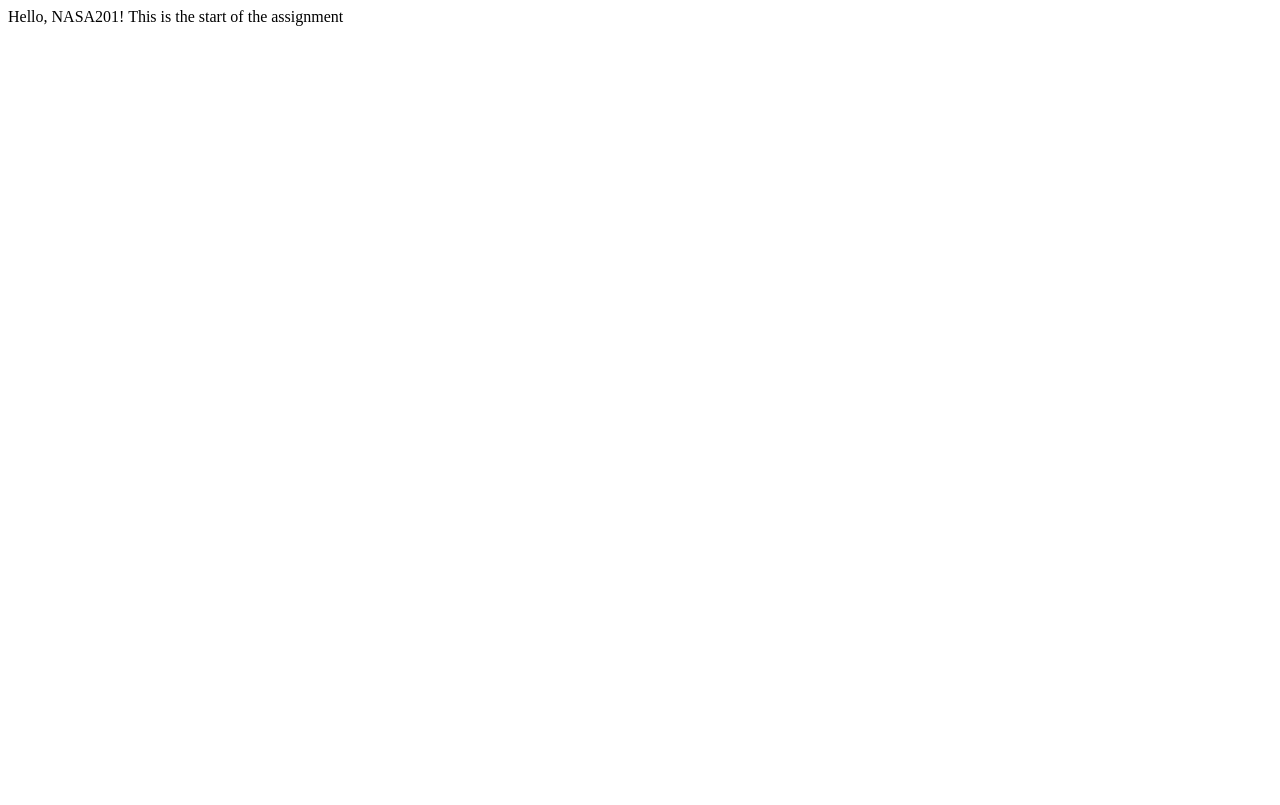
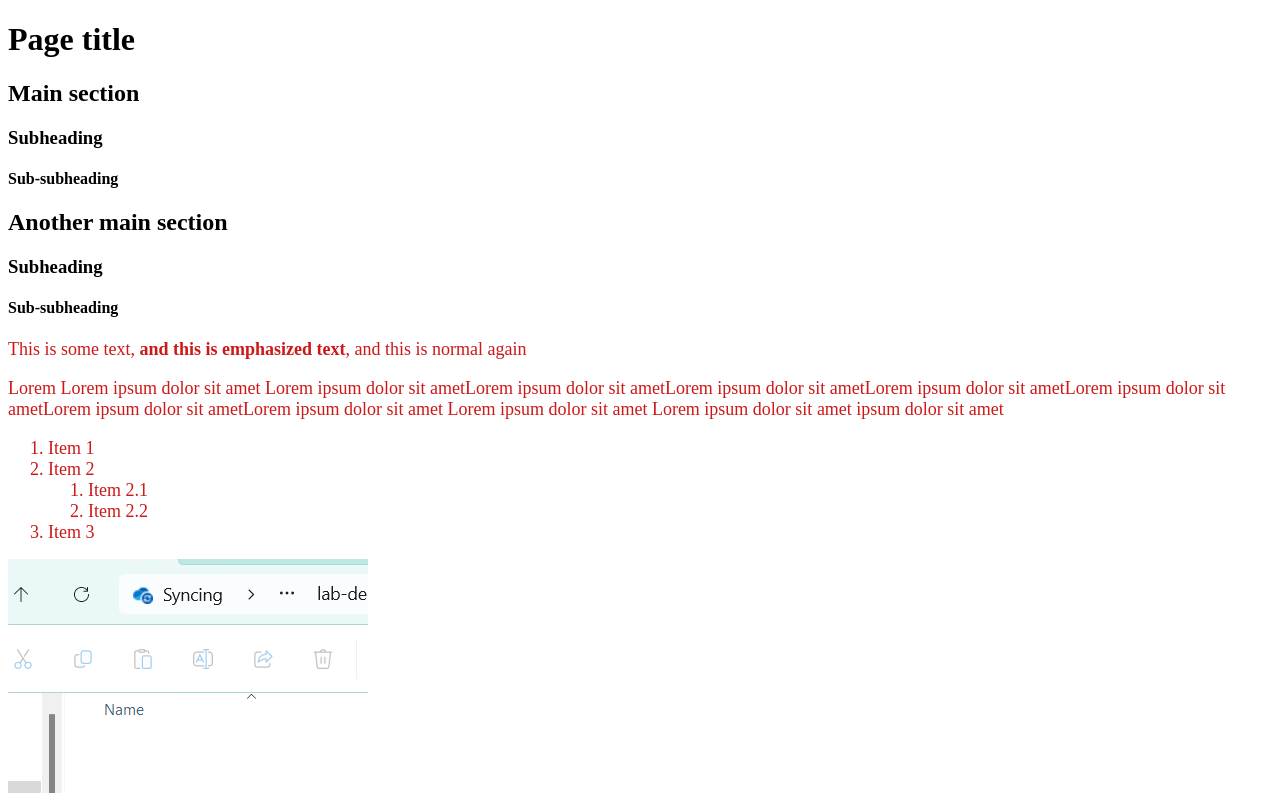
Before and after one commit to saultcollege-nasa201/lab-1-24w-rmartin-sc, a plain HTML site: page docs/index.html in a window 1280 px wide. Drawn offline with Linux system fonts and the light colour scheme.

Commit message:
Started Lab 1

```diff
--- a/docs/index.html
+++ b/docs/index.html
@@ -1,3 +1,35 @@
-Hello, NASA201!
+<!DOCTYPE html>
+<html lang="en">
+<head>
+    <meta charset="UTF-8">
+    <meta name="viewport" content="width=device-width, initial-scale=1.0">
+    <title>My NASA201 Website</title>
+    <link rel="stylesheet" href="style.css">
+</head>
+<body>
+    <h1>Page title</h1>
+    <h2>Main section</h2>
+    <h3>Subheading</h3>
+    <h4>Sub-subheading</h4>
+    <h2>Another main section</h2>
+    <h3>Subheading</h3>
+    <h4>Sub-subheading</h4>
 
-This is the start of the assignment
+    <p>This is some text, <strong>and this is emphasized text</strong>, and this is normal again</p>
+    <p>Lorem Lorem ipsum dolor sit amet Lorem ipsum dolor sit ametLorem ipsum dolor sit ametLorem ipsum dolor sit ametLorem ipsum dolor sit ametLorem ipsum dolor sit ametLorem ipsum dolor sit ametLorem ipsum dolor sit amet Lorem ipsum dolor sit amet Lorem ipsum dolor sit amet ipsum dolor sit amet</p>
+
+    <ol>
+        <li>Item 1</li>
+        <li>
+            Item 2
+            <ol>
+                <li>Item 2.1</li>
+                <li>Item 2.2</li>
+            </ol>
+        </li>
+        <li>Item 3</li>
+    </ol>
+
+    <a href="https://www.saultcollege.ca"><img src="images/screenshot.png" alt="Sault College Logo"></a>
+</body>
+</html>
--- /dev/null
+++ b/docs/style.css
@@ -0,0 +1,5 @@
+p, li {
+    color: rgb(205, 24, 24);
+    font-family: "Times New Roman", Times, serif;
+    font-size: 18px;
+}
```
Also changed, not shown: docs/images/screenshot.png (added).
